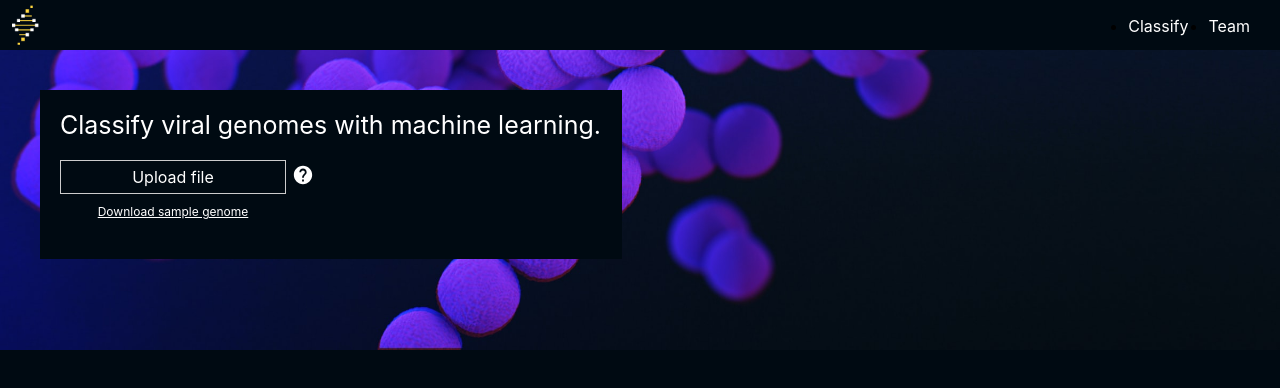
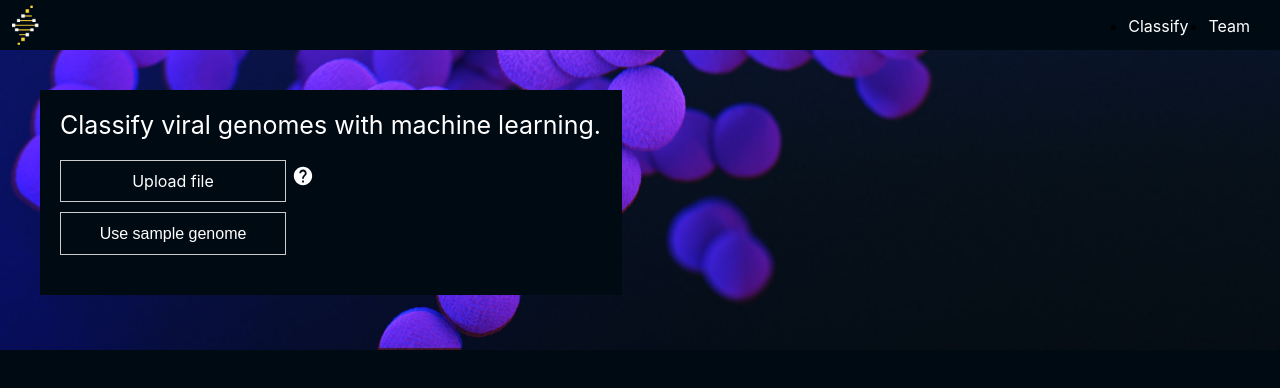
Before and after one commit to the-eigengrau/genome-analyzer, a React (Create React App) app: page / in a window 1280 px wide. Shown: the top 388 px of the page. Built offline with nearby package versions, Linux system fonts and the light colour scheme.

Commit message:
download sample

```diff
--- a/src/pages/Home.js
+++ b/src/pages/Home.js
@@ -37,11 +37,13 @@ class Home extends Component {
 
   sampleUploadHandler =  async (event) => {
      this.setState({loading:true})
-     console.log(event.target.files[0])
-     const data = new FormData()
-     data.append('file', event.target.files[0])
-     console.log(data)
-     this.getData(data)
+     await axios.get("https://genomeanalyzer.wl.r.appspot.com/predict_sample").then(response =>
+       this.setState({prediction:response.data})
+     )
+     this.setState({loading:false})
+     this.setState({predicted:true})
+     console.log(this.state.prediction)
+     console.log('Data POSTed')
  }
 
 
@@ -76,7 +78,10 @@ render(){
           <input className="Input" type="file" name="file" onChange={this.uploadHandler}/>
             Upload file
         </label>
-        <Link to="/test.txt" target="_blank" download>Download sample genome </Link>
+        <label className="custom-file-upload">
+          <button className="sample" onClick={()=>this.sampleUploadHandler()}>Use sample genome </button>
+        </label>
+
         </div>
         <button className='help' onClick={() => this.infoToggle()}><MdHelp/></button>
         </div>
--- a/src/scss/App.scss
+++ b/src/scss/App.scss
@@ -12,12 +12,14 @@ body {
 
 }
 
+.help:focus {outline:0;}
+
 .help {
   background-color: transparent;
   border:none;
   color:white;
   font-size: 22px;
-  margin-top:3px;
+  margin-top:4px;
 
   svg {
     margin:auto;
@@ -46,13 +48,15 @@ body {
   align-items: center;
   justify-content: center;
 
-  a {
+  .sample {
+    background-color: transparent;
     color:white;
-    font-size: 12px;
+    font-size: 16px;
+    border:none;
     margin:0px auto;
-    margin-top:10px;
-    padding-left:20px;
   }
+
+  .sample:focus {outline:0;}
 }
 }
 
@@ -181,15 +185,25 @@ body {
     display:none;
   }
 
+  .custom-file-upload:first-of-type {
+    margin-top:0px;
+
+  }
+
   .custom-file-upload {
+    margin-top:10px;
     color:white;
     border: 1px solid #ccc;
     display: inline-block;
-    padding: 6px 12px;
+    padding: 10px 12px;
     cursor: pointer;
     width:200px;
     margin-left:20px;
     transition: 1s background-color, border;
+
+    button:hover {
+      color:black;
+    }
 }
 
 .custom-file-upload:hover {
--- a/src/scss/MobileApp.scss
+++ b/src/scss/MobileApp.scss
@@ -100,6 +100,8 @@ body {
 .logo {
   margin:0px;
   padding:0px;
+  height:50px;
+  width:50px;
 }
 
   img {
```
